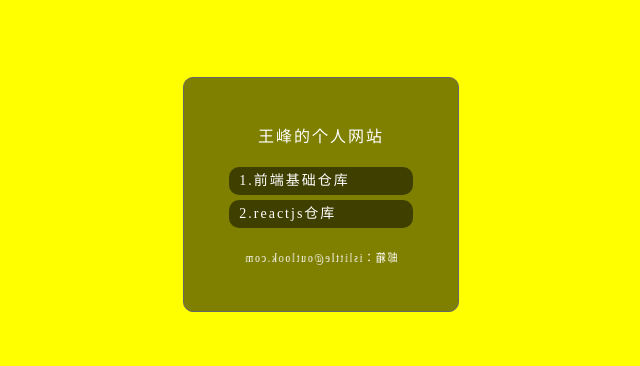
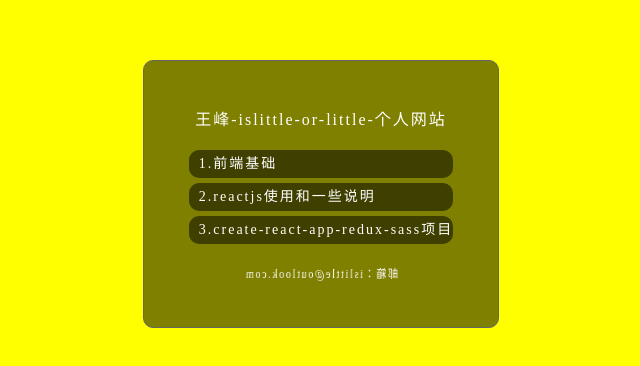
Before and after one commit to islittle/islittle.github.io, a plain HTML site: page index.html in a window 1280 px wide. Shown: the part 206-572 px from the top of the page, without its empty margins (319-959 px from the left). Drawn offline with Linux system fonts and the light colour scheme.

Commit message:
添加链接

```diff
--- a/index.html
+++ b/index.html
@@ -150,9 +150,10 @@ window.onresize = function() {
 
 <body>
     <dl class='middleCn'>
-        <dt>王峰的个人网站</dt>
-        <a href='https://github.com/islittle/Web-Developer'>1.前端基础仓库</a>
-        <a href='https://github.com/islittle/reactjs'>2.reactjs仓库</a>
+        <dt>王峰-islittle-or-little-个人网站</dt>
+        <a href='https://github.com/islittle/Web-Developer'>1.前端基础</a>
+        <a href='https://github.com/islittle/reactjs'>2.reactjs使用和一些说明</a>
+        <a href='https://github.com/islittle/create-react-app-redux-sass'>3.create-react-app-redux-sass项目</a>
         <dd>邮箱：islittle@outlook.com</dd>
     </dl>
 </body>
```
